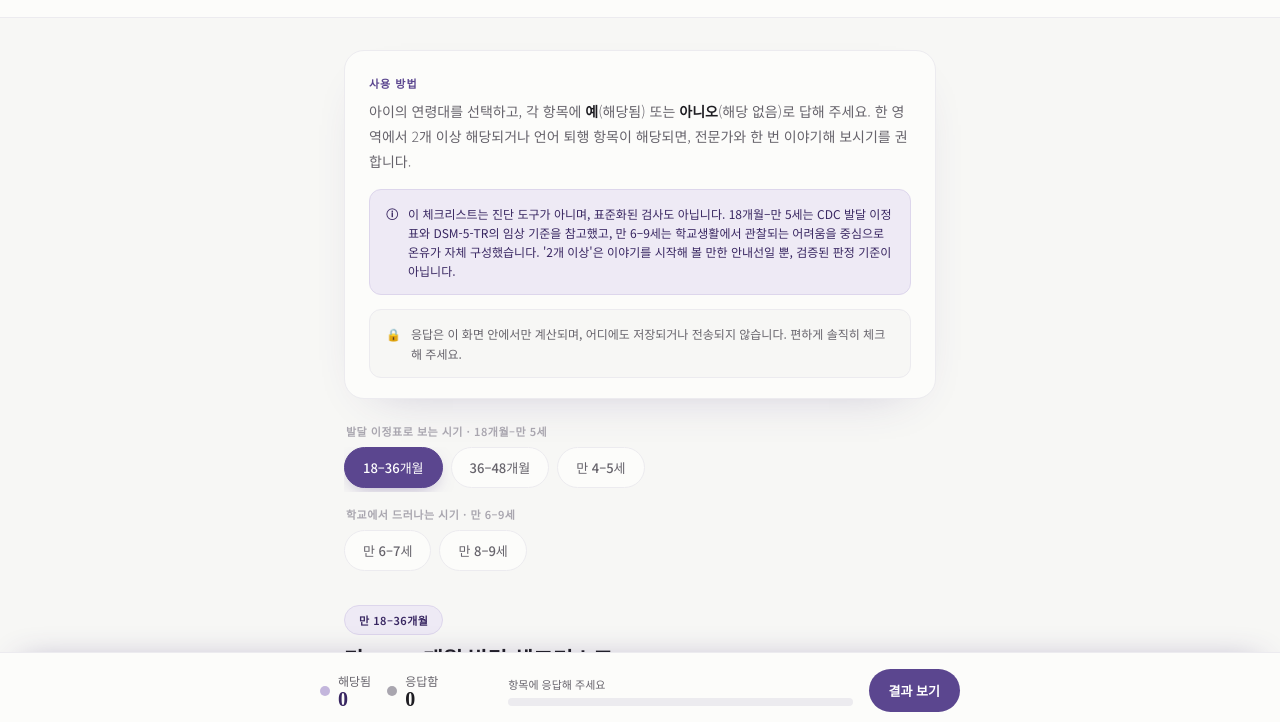
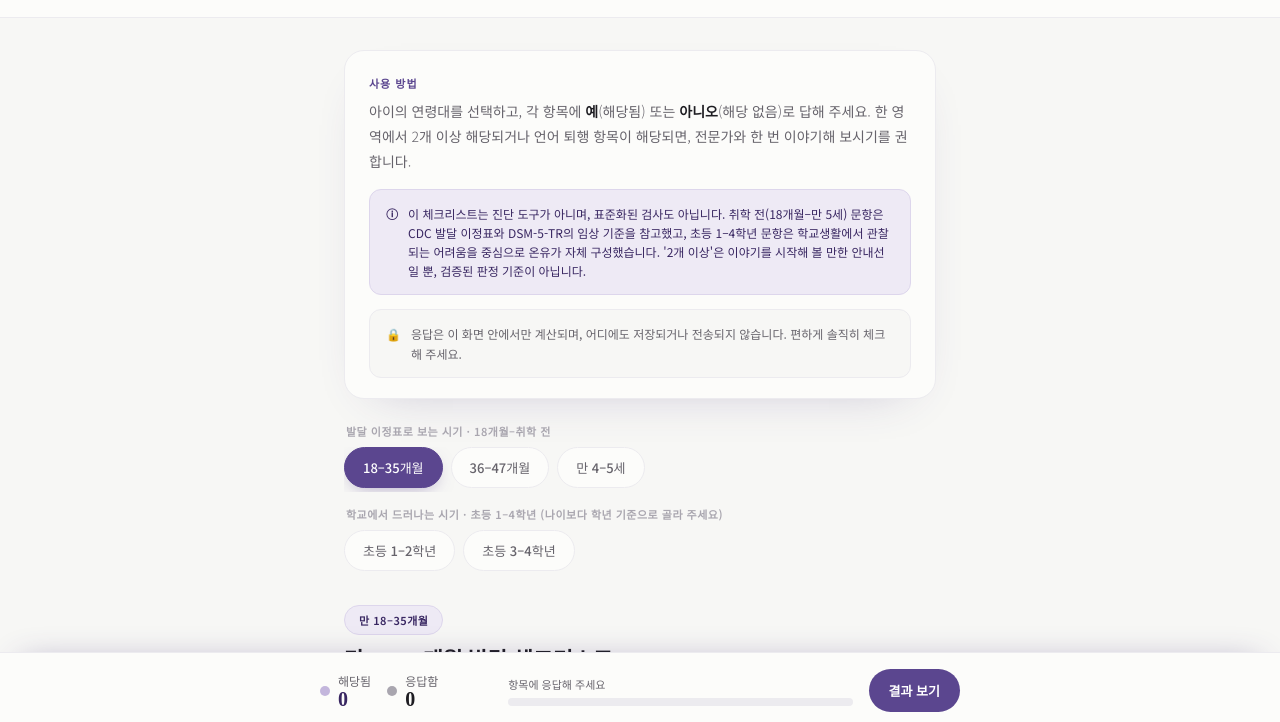
Before and after one commit to huau127-cmyk/checklist, a plain HTML site: page index.html in a window 1280 px wide. Shown: the part 72-794 px from the top of the page. Drawn offline with Linux system fonts and the light colour scheme.

Commit message:
Add files via upload

```diff
--- a/index.html
+++ b/index.html
@@ -4,6 +4,13 @@
 <meta charset="UTF-8">
 <meta name="viewport" content="width=device-width, initial-scale=1.0">
 <title>우리 아이 발달 체크리스트 | 언어행동연구소 온유</title>
+<meta name="description" content="18개월부터 만 9세까지, 아이의 발달과 학교생활을 부모가 직접 살펴보는 선별 체크리스트입니다. 진단 도구가 아닙니다.">
+<meta property="og:type" content="website">
+<meta property="og:title" content="우리 아이 발달 체크리스트 | 언어행동연구소 온유">
+<meta property="og:description" content="18개월부터 만 9세까지, 부모가 직접 살펴보는 발달·학교생활 선별 체크리스트.">
+<meta property="og:url" content="https://huau127-cmyk.github.io/checklist/">
+<meta property="og:image" content="https://onyoulab.art/OGimage.png">
+<meta name="twitter:card" content="summary_large_image">
 <link rel="preconnect" href="https://fonts.googleapis.com">
 <link rel="preconnect" href="https://fonts.gstatic.com" crossorigin>
 <link href="https://fonts.googleapis.com/css2?family=Noto+Sans+KR:wght@300;400;500;600;700&family=Noto+Serif+KR:wght@500;600;700&display=swap" rel="stylesheet">
@@ -159,7 +166,7 @@ body { background: var(--paper); color: var(--ink); font-family: var(--sans); mi
 .domain-results { margin-bottom: 28px; }
 .domain-result-item { display: flex; align-items: center; gap: 12px; padding: 12px 0; border-bottom: 1px solid var(--line); }
 .domain-result-item:last-child { border-bottom: none; }
-.domain-result-name { font-size: 13px; font-weight: 500; width: 90px; flex-shrink: 0; }
+.domain-result-name { font-size: 13px; font-weight: 500; width: 108px; flex-shrink: 0; line-height: 1.4; }
 .domain-mini-bar { flex: 1; height: 6px; background: var(--line); border-radius: 50px; overflow: hidden; }
 .domain-mini-fill { height: 100%; width: 0; border-radius: 50px; transition: width 0.5s ease; }
 .domain-result-count { font-size: 12px; color: var(--ink-soft); width: 40px; text-align: right; }
@@ -220,7 +227,7 @@ body { background: var(--paper); color: var(--ink); font-family: var(--sans); mi
       한 영역에서 2개 이상 해당되거나 언어 퇴행 항목이 해당되면, 전문가와 한 번 이야기해 보시기를 권합니다.
     </div>
     <div class="intro-note">
-      이 체크리스트는 진단 도구가 아니며, 표준화된 검사도 아닙니다. 18개월–만 5세는 CDC 발달 이정표와 DSM-5-TR의 임상 기준을 참고했고, 만 6–9세는 학교생활에서 관찰되는 어려움을 중심으로 온유가 자체 구성했습니다.
+      이 체크리스트는 진단 도구가 아니며, 표준화된 검사도 아닙니다. 취학 전(18개월–만 5세) 문항은 CDC 발달 이정표와 DSM-5-TR의 임상 기준을 참고했고, 초등 1–4학년 문항은 학교생활에서 관찰되는 어려움을 중심으로 온유가 자체 구성했습니다.
       '2개 이상'은 이야기를 시작해 볼 만한 안내선일 뿐, 검증된 판정 기준이 아닙니다.
     </div>
     <div class="intro-note plain">
@@ -231,18 +238,18 @@ body { background: var(--paper); color: var(--ink); font-family: var(--sans); mi
 
 <div class="age-tabs-wrap">
   <div class="age-group">
-    <div class="age-group-label">발달 이정표로 보는 시기 · 18개월–만 5세</div>
+    <div class="age-group-label">발달 이정표로 보는 시기 · 18개월–취학 전</div>
     <div class="age-tabs">
-      <button class="age-tab active" data-age="18-36">18–36개월</button>
-      <button class="age-tab" data-age="36-48">36–48개월</button>
+      <button class="age-tab active" data-age="18-36">18–35개월</button>
+      <button class="age-tab" data-age="36-48">36–47개월</button>
       <button class="age-tab" data-age="48-60">만 4–5세</button>
     </div>
   </div>
   <div class="age-group">
-    <div class="age-group-label">학교에서 드러나는 시기 · 만 6–9세</div>
+    <div class="age-group-label">학교에서 드러나는 시기 · 초등 1–4학년 (나이보다 학년 기준으로 골라 주세요)</div>
     <div class="age-tabs">
-      <button class="age-tab" data-age="60-72">만 6–7세</button>
-      <button class="age-tab" data-age="school">만 8–9세</button>
+      <button class="age-tab" data-age="60-72">초등 1–2학년</button>
+      <button class="age-tab" data-age="school">초등 3–4학년</button>
     </div>
   </div>
 </div>
@@ -341,8 +348,8 @@ body { background: var(--paper); color: var(--ink); font-family: var(--sans); mi
 <script>
 const DATA = {
   "18-36": {
-    label: "만 18–36개월",
-    title: "만 18–36개월 발달 체크리스트",
+    label: "만 18–35개월",
+    title: "만 18–35개월 발달 체크리스트",
     desc: "언어와 사회성이 빠르게 발달하는 중요한 시기입니다.",
     schoolAge: false,
     domains: [
@@ -370,8 +377,8 @@ const DATA = {
   },
 
   "36-48": {
-    label: "만 36–48개월",
-    title: "만 36–48개월 발달 체크리스트",
+    label: "만 36–47개월",
+    title: "만 36–47개월 발달 체크리스트",
     desc: "문장으로 소통하고 또래와 놀기 시작하는 시기입니다.",
     schoolAge: false,
     domains: [
@@ -379,7 +386,7 @@ const DATA = {
         { id: "l1", badge: "36개월", text: "세 단어 이상 붙여서 말하지 않는다", sub: '"엄마 물 줘", "나 더 먹고 싶어" 같은 말 없음' },
         { id: "l2", badge: "36개월", text: "자기 이름, 나이를 말하지 못한다" },
         { id: "l3", badge: "36개월", text: '그림책 보며 "뭐 해?" 물으면 대답하지 못한다' },
-        { id: "l4", badge: "48개월", text: '"왜", "어디", "누가" 같은 질문에 대답하지 못한다' },
+        { id: "l4", badge: "만 4세", text: '"왜", "어디", "누가" 같은 질문에 대답하지 못한다' },
         { id: "l5", badge: "공통", text: "혼자 말은 하는데 대화가 이어지지 않는다", sub: "질문하면 엉뚱한 말을 하거나 반응하지 않음" },
         { id: "l6", badge: "공통", text: "한 번 쓰던 말이 갑자기 줄거나 사라졌다", sub: "개수와 관계없이 빠른 확인이 필요한 신호", alert: true }
       ]},
@@ -399,8 +406,8 @@ const DATA = {
       { id: "cognitive", name: "인지 발달", type: "d-cognitive", ref: "CDC 발달 이정표(2022) 참고 · 자체 구성 문항", items: [
         { id: "c1", badge: "36개월", text: "3~4조각 퍼즐을 완성하지 못한다" },
         { id: "c2", badge: "36개월", text: "빨강, 파랑 등 기본 색깔을 구별하지 못한다" },
-        { id: "c3", badge: "48개월", text: '"신발 신고, 가방 들고, 문 앞에 서" 같은 세 가지 지시를 순서대로 하지 못한다' },
-        { id: "c4", badge: "48개월", text: "하나, 둘, 셋 이상 세지 못한다" },
+        { id: "c3", badge: "만 4세", text: '"신발 신고, 가방 들고, 문 앞에 서" 같은 세 가지 지시를 순서대로 하지 못한다' },
+        { id: "c4", badge: "만 4세", text: "하나, 둘, 셋 이상 세지 못한다" },
         { id: "c5", badge: "공통", text: "그림책을 읽어줘도 이야기를 따라가지 못하고 금방 딴짓을 한다" }
       ]},
       { id: "selfregulation", name: "자기조절", type: "d-self", ref: "DSM-5-TR(2022) 참고 · 자체 구성 문항", items: [
@@ -455,8 +462,8 @@ const DATA = {
   },
 
   "60-72": {
-    label: "만 6–7세",
-    title: "만 6–7세 학령 초기 체크리스트",
+    label: "초등 1–2학년",
+    title: "초등 1–2학년 체크리스트",
     desc: "초등학교에 들어가면서 그동안 보이지 않던 어려움이 드러나기도 합니다. 집에서와 학교에서의 모습이 다르다면, 그 차이도 살펴볼 만합니다.",
     schoolAge: true,
     sectionNote: "이 연령대 문항은 진단 기준을 옮긴 것이 아니라, 학교생활에서 관찰되는 어려움을 중심으로 온유가 자체 구성했습니다.",
@@ -492,7 +499,7 @@ const DATA = {
       { id: "selfregulation", name: "감정 조절과 회복", type: "d-self", items: [
         { id: "r1", badge: "공통", text: "학교에서는 괜찮았다는데 집에 오면 작은 일에 크게 운다", sub: "밖에서 참았다가 집에서 터지는 경우" },
         { id: "r2", badge: "공통", text: "혼나거나 실수하면 진정되는 데 오래 걸린다" },
-        { id: "r3", badge: "공통", text: "학교 가기 전에 배나 머리가 아프다고 한다" },
+        { id: "r3", badge: "공통", text: "학교 가기 전에 배나 머리가 아프다고 한다", sub: "다른 의학적 원인이 없는지 먼저 확인이 필요합니다" },
         { id: "r4", badge: "공통", text: '"나는 바보야", "내가 제일 못해" 같은 말을 자주 한다' },
         { id: "r5", badge: "공통", text: "몸을 계속 움직이거나 무언가를 만져야 앉아 있는다" }
       ]}
@@ -500,9 +507,9 @@ const DATA = {
   },
 
   "school": {
-    label: "만 8–9세",
-    title: "만 8–9세 학령기 체크리스트",
-    desc: "이 시기에는 못하는 것보다 애쓰는 모습으로 나타날 때가 많습니다. 밖에서는 괜찮아 보이는데 집에서 힘들어하는 아이, 아는데 시작을 못 하는 아이가 자주 놓칩니다.",
+    label: "초등 3–4학년",
+    title: "초등 3–4학년 체크리스트",
+    desc: "이 무렵에는 못하는 것보다 애쓰는 모습으로 나타날 때가 많습니다. 밖에서는 괜찮아 보이는데 집에서 힘들어하는 아이, 아는데 시작을 못 하는 아이가 자주 놓칩니다.",
     schoolAge: true,
     sectionNote: "이 연령대 문항은 진단 기준을 옮긴 것이 아니라, 학교생활에서 관찰되는 어려움을 중심으로 온유가 자체 구성했습니다.",
     domains: [
@@ -510,13 +517,17 @@ const DATA = {
         { id: "l1", badge: "공통", text: "자기 생각을 말로 설명하는 걸 어려워한다", sub: '"왜 그렇게 생각해?" 물으면 "그냥요"라고 함' },
         { id: "l2", badge: "공통", text: "농담이나 비유를 그대로 받아들인다" },
         { id: "l3", badge: "공통", text: "좋아하는 주제는 오래 말하는데 다른 대화는 이어지지 않는다" },
-        { id: "l4", badge: "공통", text: "학교에서 힘든 일이 있어도 집에 와서 말하지 않는다" }
+        { id: "l4", badge: "공통", text: "학교에서 힘든 일이 있어도 집에 와서 말하지 않는다" },
+        { id: "l5", badge: "공통", text: "하고 싶은 말을 정리하지 못해 말이 빨라지거나 자꾸 끊긴다" },
+        { id: "l6", badge: "공통", text: "여러 사람 앞에서 말해야 할 때 유난히 힘들어한다" }
       ]},
       { id: "social", name: "또래 관계", type: "d-social", items: [
         { id: "s1", badge: "공통", text: "학년이 바뀌면 친구 관계를 처음부터 다시 만들어야 한다" },
         { id: "s2", badge: "공통", text: "친구들끼리 통하는 분위기를 잘 읽지 못한다" },
         { id: "s3", badge: "공통", text: "쉬는 시간이 힘들다고 한다" },
-        { id: "s4", badge: "공통", text: "그럴 뜻이 아니었는데 오해받는 일이 자주 있다" }
+        { id: "s4", badge: "공통", text: "그럴 뜻이 아니었는데 오해받는 일이 자주 있다" },
+        { id: "s5", badge: "공통", text: "또래보다 어린 아이나 어른과 있을 때 더 편해한다" },
+        { id: "s6", badge: "공통", text: "대화나 놀이에 언제 끼어들어야 할지 타이밍을 잡지 못한다" }
       ]},
       { id: "cognitive", name: "학습과 과제", type: "d-cognitive", items: [
         { id: "c1", badge: "공통", text: "머리는 좋다는 말을 듣는데 성적이나 결과가 안 나온다" },
@@ -536,7 +547,7 @@ const DATA = {
       { id: "selfregulation", name: "감정 조절과 회복", type: "d-self", items: [
         { id: "r1", badge: "공통", text: "학교에서는 문제없다는데 집에 오면 감정 조절이 안 된다", sub: "밖에서 참았다가 집에서 터지는 경우" },
         { id: "r2", badge: "공통", text: "실수할까 봐 새로운 걸 아예 시작하지 않는다" },
-        { id: "r3", badge: "공통", text: "학교 가기 싫다고 하거나 머리, 배가 아프다고 자주 한다" },
+        { id: "r3", badge: "공통", text: "학교 가기 싫다고 하거나 머리, 배가 아프다고 자주 한다", sub: "다른 의학적 원인이 없는지 먼저 확인이 필요합니다" },
         { id: "r4", badge: "공통", text: "화가 나면 스스로 진정하지 못한다" },
         { id: "r5", badge: "공통", text: '"나만 이상해", "나는 왜 이럴까" 같은 말을 한다' },
         { id: "r6", badge: "공통", text: "주말이나 방학이 끝나고 학교 가는 걸 특히 힘들어한다" }
@@ -590,8 +601,8 @@ function buildSections() {
           </div>
           ${item.sub ? `<div class="item-sub">${esc(item.sub)}</div>` : ''}
           <div class="item-actions">
-            <button type="button" class="yn-btn yes-btn" onclick="setAnswer('${item.id}','${ageKey}','${domain.id}','yes')">✓ 예, 해당돼요</button>
-            <button type="button" class="yn-btn no-btn" onclick="setAnswer('${item.id}','${ageKey}','${domain.id}','no')">✕ 해당 없어요</button>
+            <button type="button" class="yn-btn yes-btn" aria-pressed="false" onclick="setAnswer('${item.id}','${ageKey}','${domain.id}','yes')">✓ 예, 해당돼요</button>
+            <button type="button" class="yn-btn no-btn" aria-pressed="false" onclick="setAnswer('${item.id}','${ageKey}','${domain.id}','no')">✕ 해당 없어요</button>
           </div>
         </div>`;
       });
@@ -612,6 +623,8 @@ function setAnswer(itemId, ageKey, domainId, val) {
   const btns = itemEl.querySelectorAll('.yn-btn');
   btns[0].classList.toggle('selected-yes', val === 'yes');
   btns[1].classList.toggle('selected-no', val === 'no');
+  btns[0].setAttribute('aria-pressed', val === 'yes');
+  btns[1].setAttribute('aria-pressed', val === 'no');
   updatePanel();
 }
 
@@ -769,7 +782,7 @@ function resetAnswers() {
   const prefix = currentAge + '__';
   Object.keys(answers).forEach(k => { if (k.startsWith(prefix)) delete answers[k]; });
   document.querySelectorAll('#section-' + currentAge + ' .check-item').forEach(el => el.classList.remove('answered-yes', 'answered-no'));
-  document.querySelectorAll('#section-' + currentAge + ' .yn-btn').forEach(btn => btn.classList.remove('selected-yes', 'selected-no'));
+  document.querySelectorAll('#section-' + currentAge + ' .yn-btn').forEach(btn => { btn.classList.remove('selected-yes', 'selected-no'); btn.setAttribute('aria-pressed', 'false'); });
   updatePanel();
   closeModal();
 }
```
